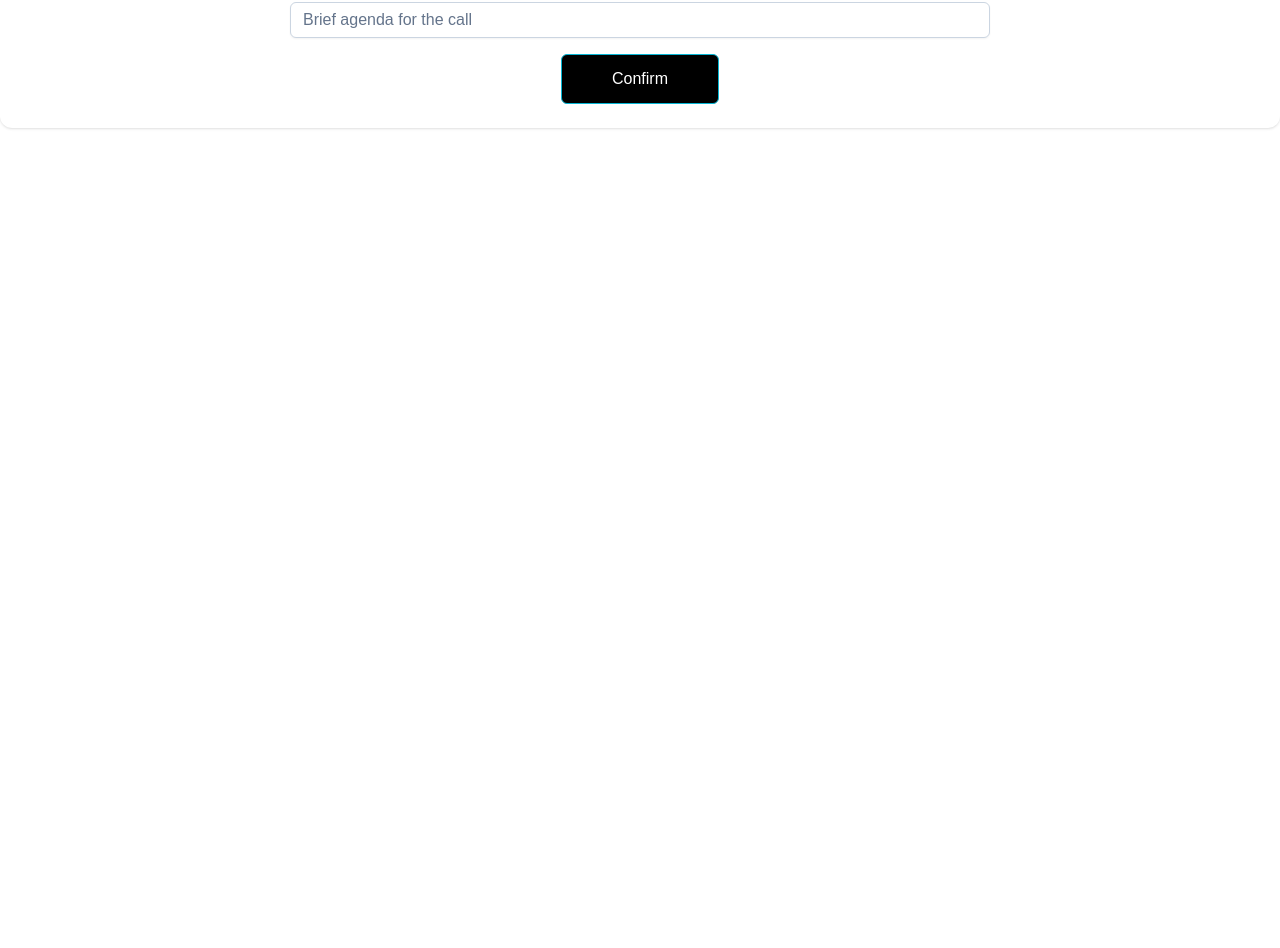
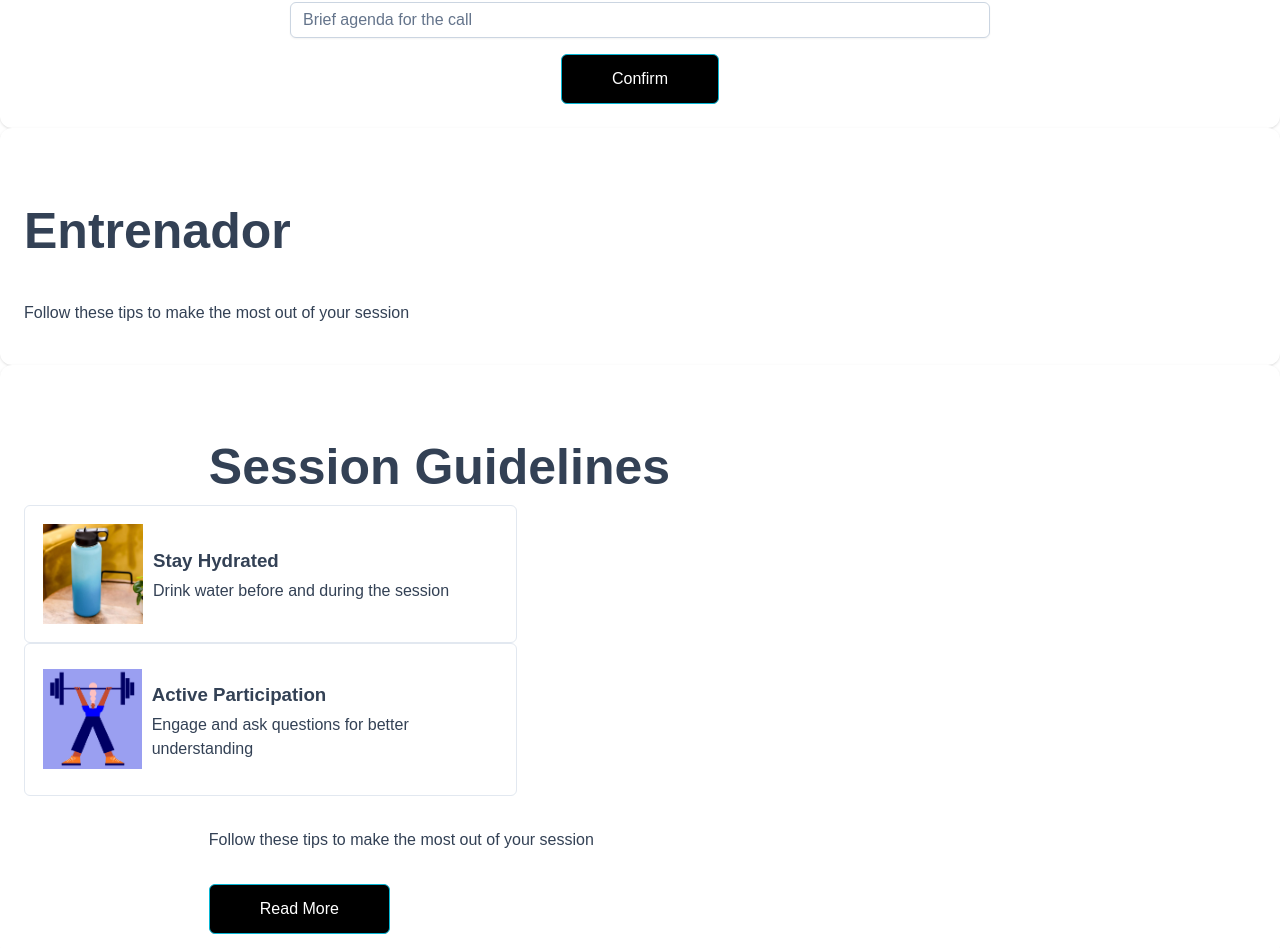
Before and after one commit to los-seniors-v2/FrontEndApp, a Vue app: page / in a window 1280 px wide. Shown: the part 647-1595 px from the top of the page. Before the commit the page ends 800 px from the top, so only its background shows below. Built offline with nearby package versions, Linux system fonts and the light colour scheme; a web font is replaced by a local one.

Commit message:
feat(training-session): implemented session guidelines content and images.

```diff
--- a/src/App.vue
+++ b/src/App.vue
@@ -4,10 +4,12 @@
   import ToolbarSessionComponent from "./components/Training-session/Toolbar-session.component.vue";
   import QuestionSection from "./components/Training-session/question-section.component.vue";
   import DetailsSection from "./components/Training-session/details-section.component.vue";
+  import TrainerSection from "./components/Training-session/trainer-section.component.vue";
+  import GuidelinesSection from "./components/Training-session/guidelines-section.component.vue";
 
   export default {
   components: {
-  ToolbarSessionComponent, QuestionSection, DetailsSection
+  ToolbarSessionComponent, QuestionSection, DetailsSection, GuidelinesSection, TrainerSection
 }
 };
 </script>
@@ -17,6 +19,8 @@
     <ToolbarSessionComponent />
     <QuestionSection />
     <DetailsSection />
+    <TrainerSection />
+    <GuidelinesSection />
   </div>
 
 
--- /dev/null
+++ b/src/components/Training-session/guidelines-section.component.vue
@@ -0,0 +1,83 @@
+<script setup>
+import Card from "primevue/card";
+import Button from "primevue/button";
+import Panel from 'primevue/panel';
+
+</script>
+
+<template>
+
+  <div class="card" style="width: 100%">
+    <card>
+      <template #title>
+        <h2 style="margin-left: 15%">Session Guidelines</h2>
+        <section>
+          <Panel class="right-panel" style="width: 40%">
+            <template #header>
+              <div class="header-content">
+                <img src="/src/assets/images/stay-hydrated.png" alt="stay-hydrated" class="header-image">
+                <div class="header-text">
+                  <h3>Stay Hydrated</h3>
+                  <p>Drink water before and during the session</p>
+                </div>
+              </div>
+            </template>
+          </Panel>
+
+          <Panel class="right-panel" style="width: 40%">
+            <template #header>
+              <div class="header-content">
+                <img src="/src/assets/images/active-participation.png" alt="stay-hydrated" class="header-image">
+                <div class="header-text">
+                  <h3>Active Participation</h3>
+                  <p>Engage and ask questions for better understanding</p>
+                </div>
+              </div>
+            </template>
+          </Panel>
+        </section>
+      </template>
+
+      <template #content>
+        <p class="m-1" style="margin-left: 15%">
+          Follow these tips to make the most out of your session
+
+
+        </p>
+      </template>
+
+      <template  #footer>
+        <div>
+          <Button label="Read More"  style="background-color: black; padding:15px 50px 15px 50px; margin-left: 15%"/>
+        </div>
+      </template>
+    </card>
+  </div>
+
+</template>
+
+<style >
+/*Panel Styles */
+.right-panel {
+  display: flex;
+  order: 1;
+}
+.header-content {
+  display: flex;
+  align-items: center; /* Esto alinea verticalmente los elementos al centro */
+}
+.header-image {
+  width: 100px; /* Ajusta esto a la anchura que desees para tu imagen */
+  height: 100px; /* Ajusta esto a la altura que desees para tu imagen */
+  margin-right: 10px; /* Esto añade un poco de espacio a la derecha de la imagen */
+}
+.header-text {
+  display: flex;
+  flex-direction: column;
+}
+.header-text p {
+  margin-top: -15px; /* Esto eliminará el margen superior del título */
+}
+
+
+</style>
--- /dev/null
+++ b/src/components/Training-session/trainer-section.component.vue
@@ -0,0 +1,25 @@
+<script setup>
+import Card from "primevue/card";
+
+</script>
+
+<template>
+  <div class="card" style="width: 100%">
+    <card>
+      <template #title>
+        <h2>Entrenador</h2>
+      </template>
+
+      <template #content>
+        <p class="m-1">
+          Follow these tips to make the most out of your session
+        </p>
+      </template>
+    </card>
+  </div>
+
+</template>
+
+<style scoped>
+
+</style>
--- a/src/main.js
+++ b/src/main.js
@@ -24,7 +24,7 @@ import AccordionTab from 'primevue/accordiontab';
 import FloatLabel from 'primevue/floatlabel';
 import InputText from 'primevue/inputtext';
 import Calendar from 'primevue/calendar';
-
+import Panel from 'primevue/panel';
 
 const app = createApp(App);
 
@@ -42,6 +42,7 @@ app.use(PrimeVue, { ripple: true })
     .component('AccordionTab', AccordionTab)
     .component('pv-floatLabel', FloatLabel)
     .component('pv-input-text', InputText)
-    .component('pv-calendar', Calendar);
+    .component('pv-calendar', Calendar)
+    .component('pv-panel', Panel);
 // Mount the app
 app.mount('#app');
```
Also changed, not shown: src/assets/images/active-participation.png (added), src/assets/images/stay-hydrated.png (added).
